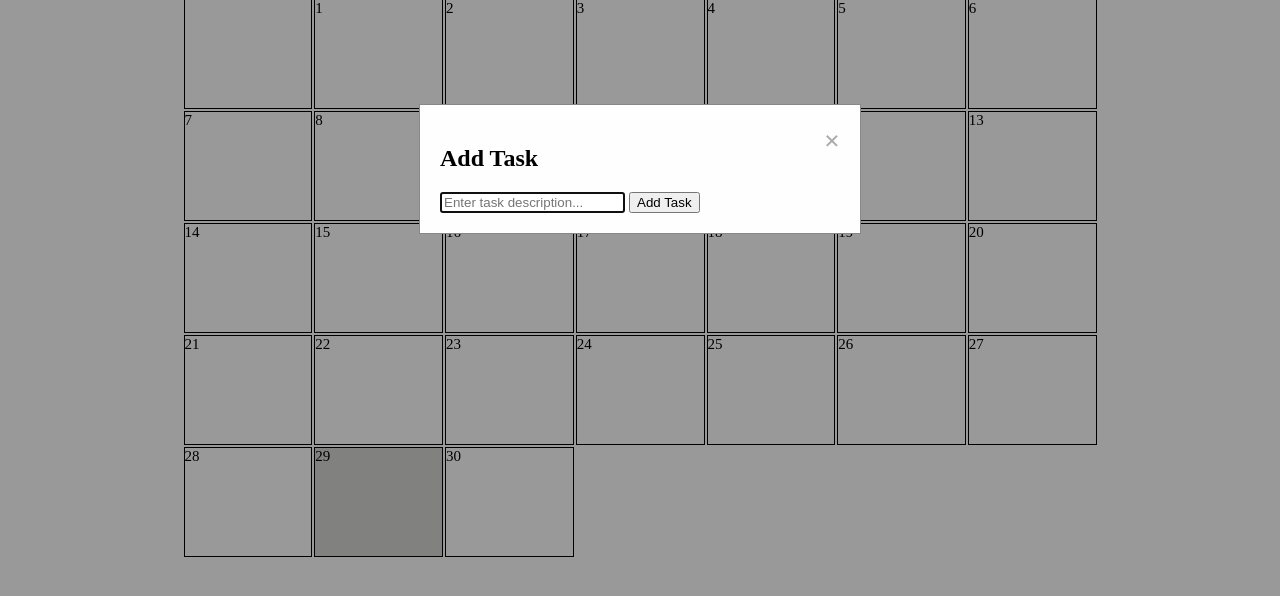
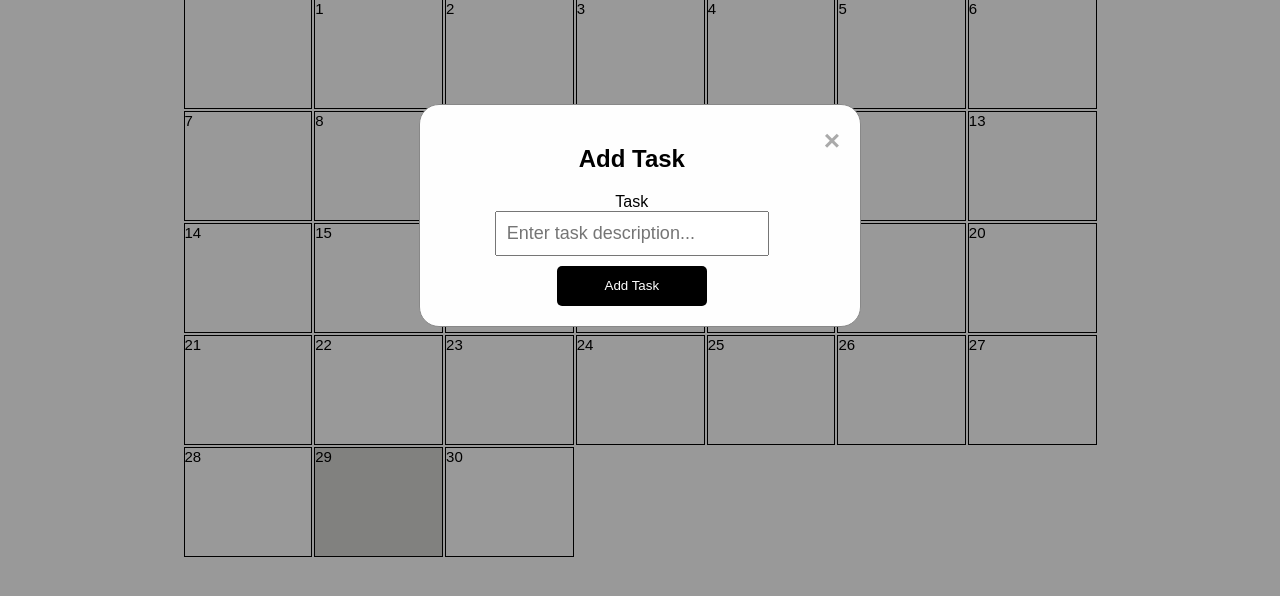
Before and after one commit to mikemarse/TaskTrax, a website: page public/caltest.html in a window 1280 px wide. Both pictures are taken after a click on the element "10". Shown: the part 88-684 px from the top of the page. Drawn offline with Linux system fonts and the light colour scheme.

Commit message:
Updated the add task modal UI

```diff
--- a/public/caltest.html
+++ b/public/caltest.html
@@ -11,6 +11,7 @@
         align-items: center;
         height: 100vh;
         margin: 0;
+				font-family: sans-serif;
     }
     #calendarContainer {
         width: 917px;
@@ -81,7 +82,37 @@
         margin: 15% auto;
         padding: 20px;
         border: 1px solid #888;
-				max-width: 50ch;
+				width: 400px;
+				border-radius: 20px;;
+    }
+
+		.modal-inside-div {
+			display: flex;
+			flex-direction: column;
+			align-items: center;
+		}
+
+		.taskInput {
+			padding: 10px 10px;
+			width: 250px;
+			margin-botton: 40px;
+			outline: none;
+			font-size: 18px;
+		}
+
+		.task-btn {
+			margin-top: 10px;
+			background-color: black;
+			color: white;
+			border-radius: 5px;
+			width: 150px;
+			height: 40px;
+			border: none;
+			cursor: pointer;
+		}
+
+		.task-btn:hover {
+			background-color: rgba(0, 0, 0, 0.8);
 		}
 
     .close {
@@ -121,9 +152,12 @@
 				<!-- Modal content -->
 				<div class="modal-content">
 					<span class="close" onclick="closeModal()">&times;</span>
+					<div class="modal-inside-div">
 						<h2>Add Task</h2>
-    <input type="text" id="taskInput" placeholder="Enter task description...">
-    <button onclick="addTask()">Add Task</button>
+						<label for="taskInput">Task</label>
+						<input type="text" id="taskInput" class="taskInput" placeholder="Enter task description...">
+						<button onclick="addTask()" class="task-btn">Add Task</button>
+					</div>
 				</div>
 			</div>
 
```
Lines whose indentation alone changed are shown as unchanged.
